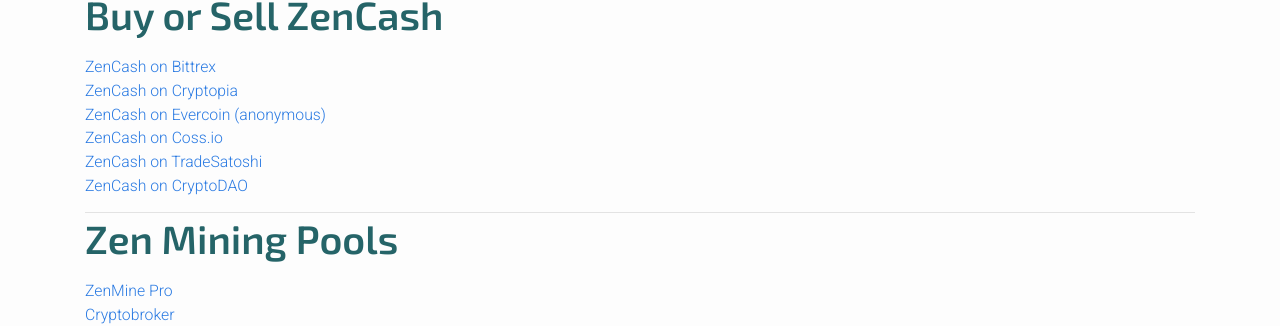
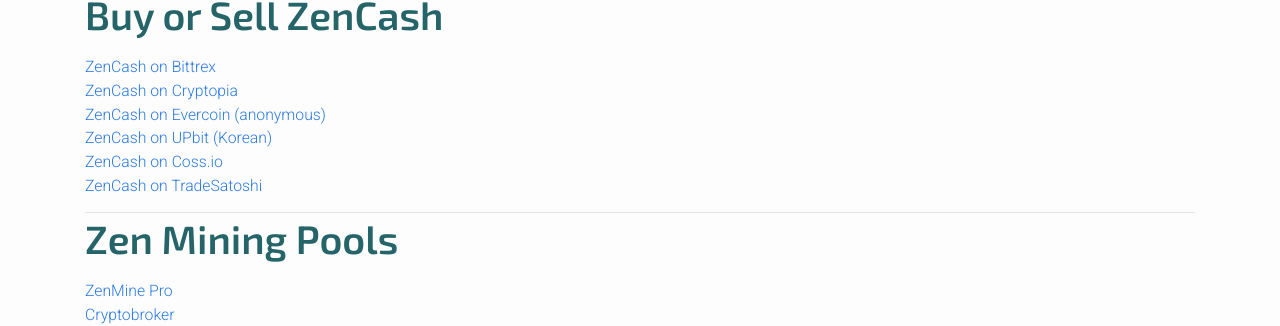
Before and after one commit to tarrenj/website, a Jekyll site: the page built from mining-pools.html, in a window 1280 px wide and 900 px high. Shown: the part 241-567 px from the top of the window. Built offline with Jekyll 4.4.1, drawn with Linux system fonts in a browser that asks for light colours.

Commit message:
Update exchanges
Remove cryptodao, add UPbit

```diff
--- a/_includes/content/exchanges.html
+++ b/_includes/content/exchanges.html
@@ -1,6 +1,6 @@
 <a href="https://bittrex.com/Market/Index?MarketName=BTC-ZEN">ZenCash on Bittrex</a><br />
 <a href="https://www.cryptopia.co.nz/Exchange/?market=ZEN_BTC">ZenCash on Cryptopia</a><br />
 <a href="https://evercoin.com/zencash">ZenCash on Evercoin (anonymous)</a><br />
+<a href="https://upbit.com/exchange?code=CRIX.UPBIT.BTC-ZEN">ZenCash on UPbit (Korean)</a><br />
 <a href="https://exchange.coss.io/pair/zen-btc">ZenCash on Coss.io</a><br />
-<a href="https://www.tradesatoshi.com/Exchange?market=ZEN_BTC/">ZenCash on TradeSatoshi</a><br />
-<a href="https://cryptodao.com/site/index/ZEN">ZenCash on CryptoDAO</a>
+<a href="https://www.tradesatoshi.com/Exchange?market=ZEN_BTC/">ZenCash on TradeSatoshi</a>
```
